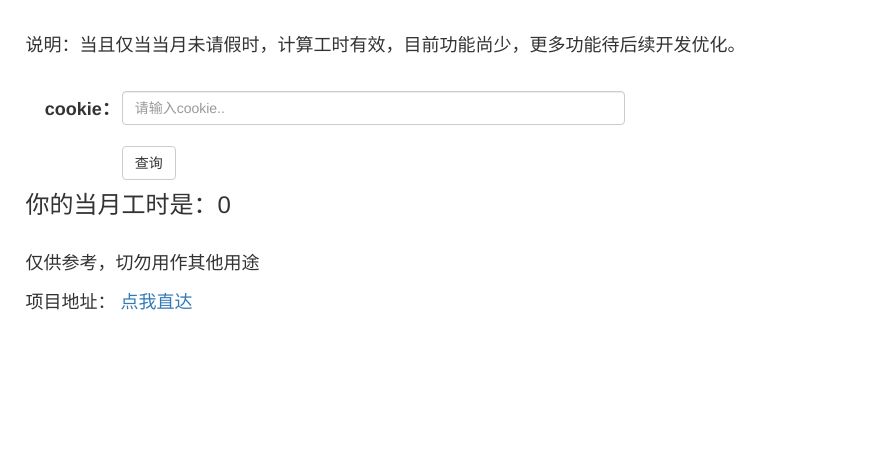
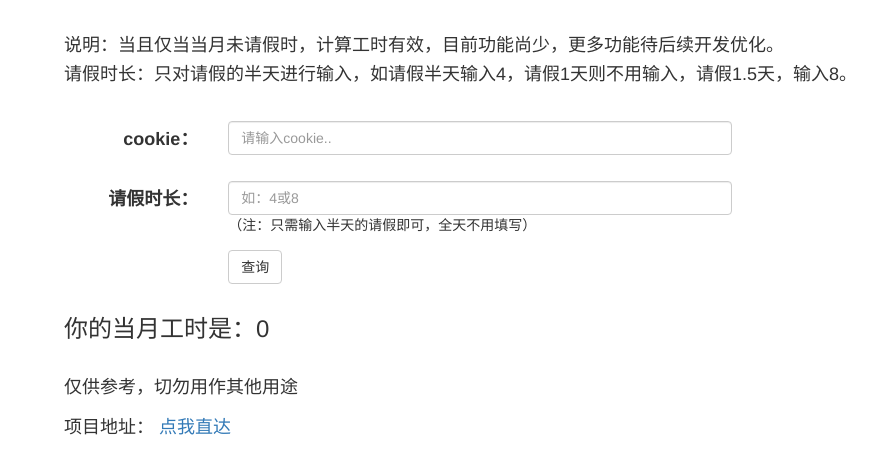
Before and after one commit to xyqy/working-time, a Flask app: page / in a window 1280 px wide. Shown: the top 474 px of the page, without its empty margins (0-883 px from the left). Run offline with Flask 2, Linux system fonts and the light colour scheme; some libraries are stand-ins or nearby versions.

Commit message:
新增请假时长:tada:

```diff
--- a/app.py
+++ b/app.py
@@ -8,8 +8,8 @@ app = Flask(__name__)
 
 
 # 获取数据
-def get_data(cookie):
-    co = base.Core(cookie)
+def get_data(cookie, hours):
+    co = base.Core(cookie, hours)
     return co.run()
 
 
@@ -17,12 +17,14 @@ def get_data(cookie):
 def index():
     # cookie
     cookie = request.args.get('cookie')
+    # 请假时长
+    hours = request.args.get('hours')
     # 工时
     times = 0
 
     if cookie is not None:
         try:
-            times = get_data(cookie)
+            times = get_data(cookie, hours)
         except Exception as e:
             times = -1
             print(e)
--- a/base.py
+++ b/base.py
@@ -40,7 +40,7 @@ def myDate(date1, date2):
 class Core:
     BASE_URL = "https://kq-oa.percent.cn/api/insurance/query_real_time/"
 
-    def __init__(self, cookie):
+    def __init__(self, cookie, hours):
         self.headers = {
             "Accept": "application/json",
             "Accept-Encoding": "gzip, deflate, br",
@@ -53,6 +53,7 @@ class Core:
             "User-Agent": "Mozilla/5.0 (Windows NT 10.0; Win64; x64) AppleWebKit/537.36 (KHTML, like Gecko) "
                           "Chrome/87.0.4280.66 Safari/537.36 "
         }
+        self.hours = hours
 
     def get_date(self, date):
         data = {
@@ -85,6 +86,8 @@ class Core:
 
         # 共多少秒
         seconds = 0
+        if self.hours != '':
+            seconds = (int(self.hours) * 3600)
         # 这个月工作共多少天
         days = 0
         for i in range((end - begin).days):
--- a/templates/index.html
+++ b/templates/index.html
@@ -7,26 +7,37 @@
     <link href="../static/bootstrap.css" rel="stylesheet">
 </head>
 <body>
-<h4 style="padding-left: 2%;padding-top: 2%">
-    说明：当且仅当当月未请假时，计算工时有效，目前功能尚少，更多功能待后续开发优化。
+<h4 style="padding-left: 5%;padding-top: 2%">
+    <p>说明：当且仅当当月未请假时，计算工时有效，目前功能尚少，更多功能待后续开发优化。</p>
+    <p>请假时长：只对请假的半天进行输入，如请假半天输入4，请假1天则不用输入，请假1.5天，输入8。</p>
 </h4>
 <form class="" action="/" method="get" style="padding-top: 2%">
     <div class="form-group">
-        <label for="inputEmail3" class="col-sm-1 control-label"
+        <label for="inputEmail3" class="col-sm-2 control-label"
                style="text-align: -webkit-right;margin-top: 0.5%;padding-left: 3.5%;font-size: large">cookie：</label>
         <div class="col-md-5">
             <input type="text" name="cookie" autocomplete="off" class="form-control" id="inputEmail3"
                    placeholder="请输入cookie.." required>
         </div>
+        <br>
+        <br>
+        <br>
+        <label for="input" class="col-sm-2 control-label"
+               style="text-align: -webkit-right;margin-top: 0.5%;padding-left: 3.5%;font-size: large">请假时长：</label>
+        <div class="form-group col-md-5">
+            <input type="text" name="hours" autocomplete="off" class="form-control" id="input"
+                   placeholder="如：4或8" value="" onkeyup="this.value=this.value.replace(/\D/g,'')">（注：只需输入半天的请假即可，全天不用填写）
+        </div>
     </div>
     <br><br>
     <div class="form-group">
-        <div class="col-sm-offset-1 col-md-10">
+        <div class="col-sm-offset-2 col-md-10">
             <button type="submit" class="btn btn-default">查询</button>
         </div>
     </div>
 </form>
-<h3 style="padding-left: 2%;padding-top: 2%">
+<br>
+<h3 style="padding-left: 5%;padding-top: 2%">
     {% if num != -1 %}
         你的当月工时是：{{ num }}
     {% else %}
@@ -34,7 +45,7 @@
     {% endif %}
 
 </h3>
-<h4 style="padding-left: 2%;padding-top: 2%">
+<h4 style="padding-left: 5%;padding-top: 2%">
     仅供参考，切勿用作其他用途<br><br>
     项目地址：<a href="https://github.com/xyqy/working-time" target="_blank"> 点我直达 </a>
 </h4>
```
Also changed, not shown: README.md.
